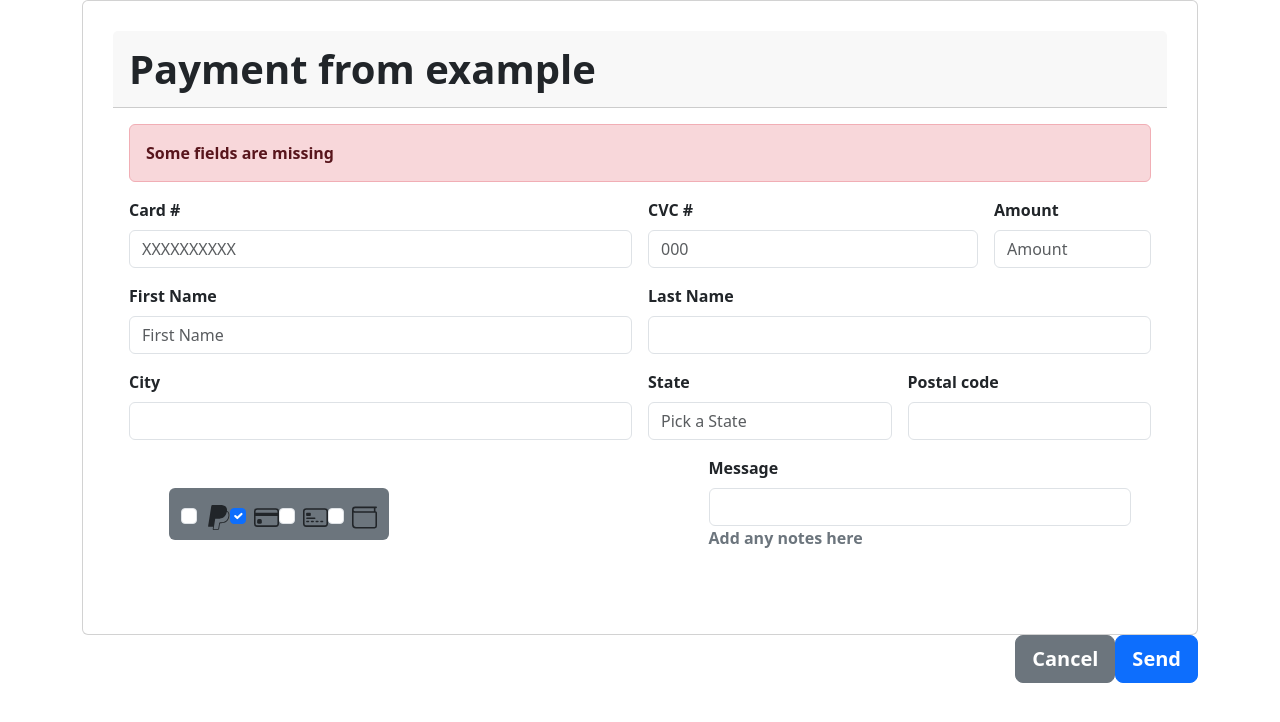
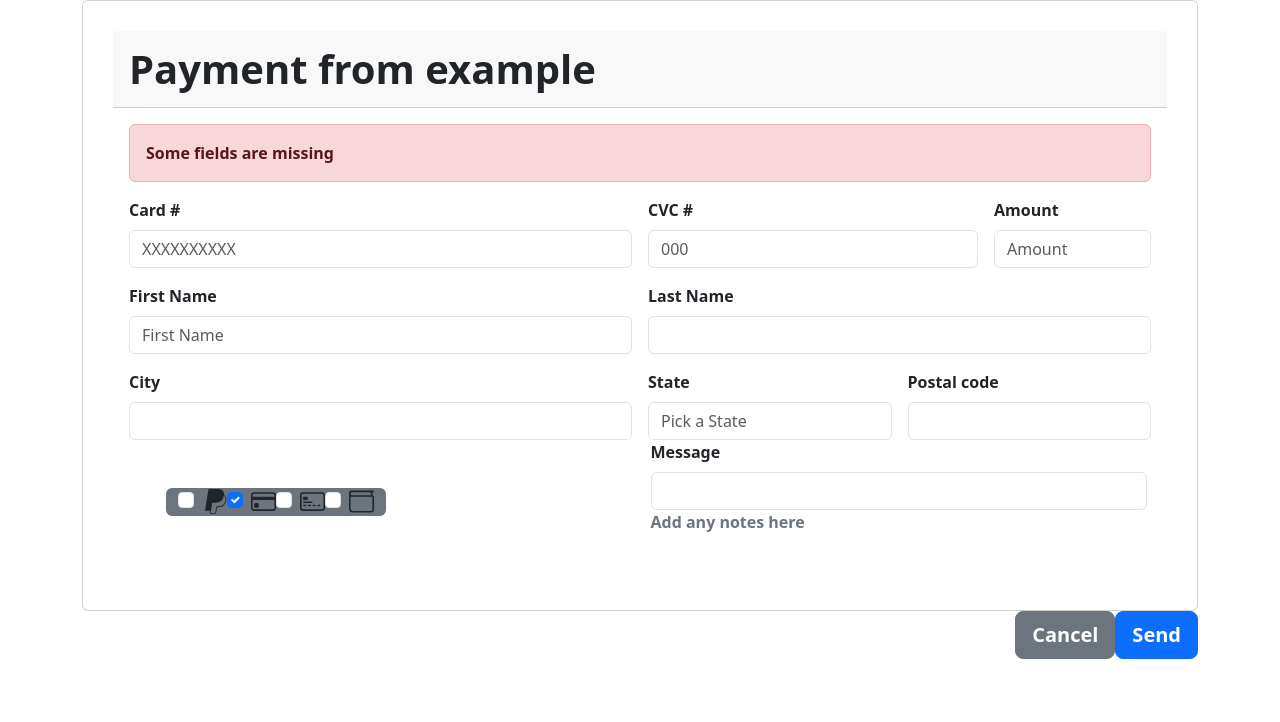
Before and after one commit to 4GeeksAcademy/pt-67-JuditAlvarez-Formulario, a plain HTML site: page index.html in a window 1280 px wide. Drawn offline with nearby package versions, Linux system fonts and the light colour scheme.

Commit message:
terminado

```diff
--- a/index.html
+++ b/index.html
@@ -106,10 +106,10 @@
               <input type="text" class="form-control" id="postalCode" />
             </div>
 
-              <div class="container d-flex justify-content-between">
-                <div class="row">
+              <div class="container">
+                <div class="row justify-content-between " style="margin-left: -15px;">
                   <div
-                    class="col-sm-12 col-md-1 d-flex bg-secondary rounded h-auto w-auto m-5 pt-3 pb-2"
+                    class="col-sm-12 col-md-5 d-flex bg-secondary rounded h-auto w-auto m-5"
                   >
                     <div class="form-check">
                       <input
@@ -205,13 +205,12 @@
                       </label>
                     </div>
                   </div>
-              </div>
 
-              <div class="col-sm-12 col-md-10 col-lg-5 col-xl-5 col-xxl-5 m-3">
+              <div class="col-sm-12 col-md-6" >
                 <label for="inputZip" class="form-label d-flex flex-row fw-bold"
                   >Message</label
                 >
-                <input type="textarea" class="form-control col-sm-12 col-md-10 col-lg-7 col-xl-7 col-xxl-7" id="state" />
+                <input type="textarea" class="form-control" id="state" />
                 <p class="d-flex flex-row text-secondary fw-bold">
                   Add any notes here
                 </p>
@@ -219,9 +218,9 @@
               </div>
             </div>
             </div>
-          </form>
-        </div>
-        <div class="container">
+          </div>
+          </div>
+          <div class="container">
           <div class="card-footer text-muted d-flex justify-content-end">
             <button type="button" class="btn btn-secondary fw-bold btn-lg">
               Cancel
@@ -234,7 +233,7 @@
           </div>
         </div>
       </div>
-
+    </form>
       <script
         src="https://cdn.jsdelivr.net/npm/bootstrap@5.3.3/dist/js/bootstrap.bundle.min.js"
         integrity="sha384-YvpcrYf0tY3lHB60NNkmXc5s9fDVZLESaAA55NDzOxhy9GkcIdslK1eN7N6jIeHz"
```
